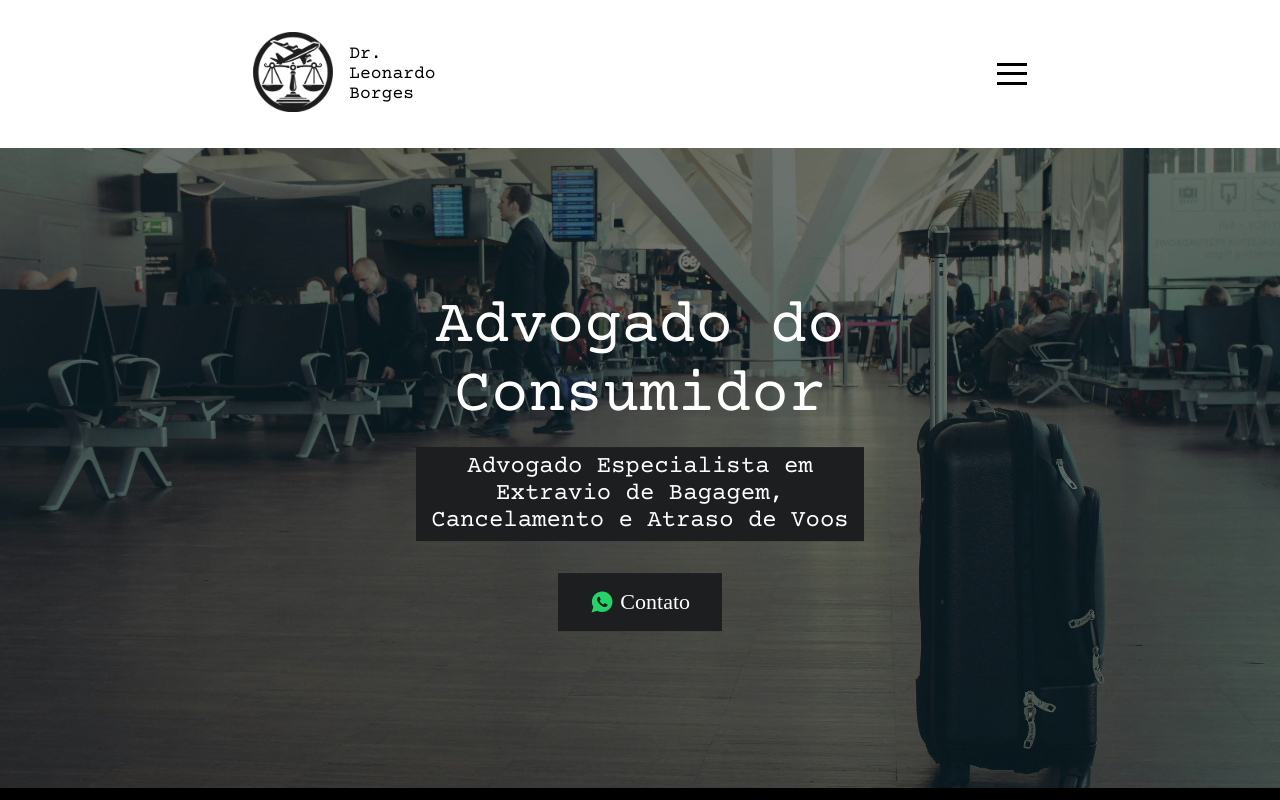
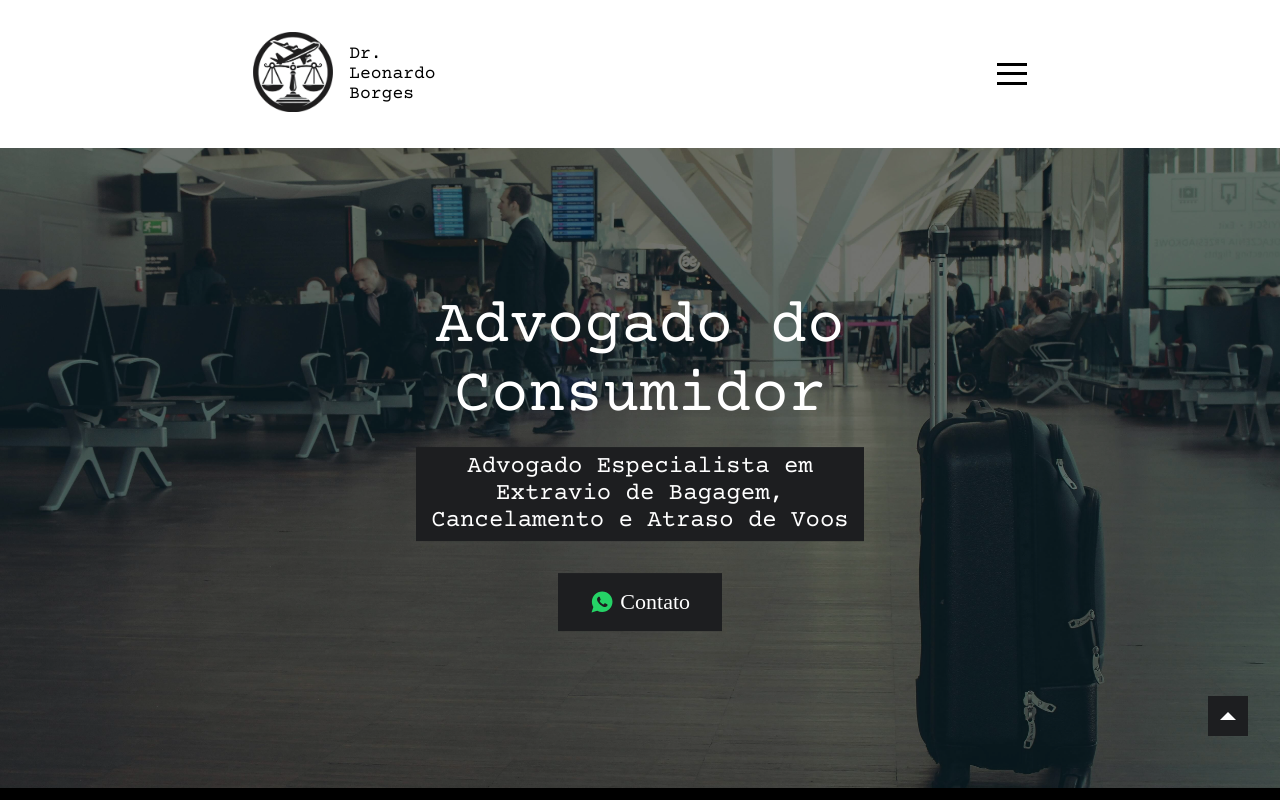
Before and after one commit to ThiagoBerenger/advleo, a React (Vite) app: page / in a window 1280 px wide. Shown: the top 800 px of the page. Built offline with nearby package versions, Linux system fonts and the light colour scheme.

Commit message:
Adicionando seta para subir a tela

```diff
--- /dev/null
+++ b/src/Components/ArrowUp/ArrowUp.jsx
@@ -0,0 +1,20 @@
+import React from 'react';
+import './ArrowUp.modules.css';
+import { IoMdArrowDropup } from "react-icons/io";
+
+const ArrowUp = () => {
+    const scrollToTop = () => {
+        window.scrollTo({
+            top: 0,
+            behavior: 'smooth',
+        });
+    };
+
+    return (
+        <div className='arrow-box' onClick={scrollToTop} style={{ cursor: 'pointer' }}>
+            <IoMdArrowDropup className='arrow' />
+        </div>
+    );
+}
+
+export default ArrowUp;
--- /dev/null
+++ b/src/Components/ArrowUp/ArrowUp.modules.css
@@ -0,0 +1,30 @@
+.arrow-box {
+    position: fixed;
+    bottom: 4rem;
+    right: 2rem;
+    background-color: var(--color-dark);
+    width: 40px;
+    height: 40px;
+    display: flex;
+    align-items: center;
+    justify-content: center;
+    cursor: pointer;
+    z-index: 1000;
+}
+
+.arrow {
+    font-size: 32px;
+    color: #fff;
+}
+
+.arrow-box:hover {
+    opacity: .9;
+}
+
+@media screen and (max-width: 900px) {
+    .arrow-box {
+        position: fixed;
+        bottom: 2rem;
+        right: 1rem;
+    }
+}
--- a/src/Routes/Atraso.jsx
+++ b/src/Routes/Atraso.jsx
@@ -1,9 +1,23 @@
-import React from 'react'
+import React, { useRef } from 'react'
 import AtrasoComponent from '../Components/AtrasoComponent/AtrasoComponent'
+
+import ArrowUp from '../Components/ArrowUp/ArrowUp'
 
 import { Helmet } from 'react-helmet'
 
 const Atraso = () => {
+
+    const topRef = useRef(null);
+
+    const scrollToTop = () => {
+        if (topRef.current) {
+            topRef.current.scrollIntoView({
+                top: 0,
+                behavior: 'smoth',
+            })
+        }
+    }
+
   return (
     <div>
         <Helmet>
@@ -16,6 +30,7 @@ const Atraso = () => {
               content="Especialista em indenizações por atrasos de voo. Descubra seus direitos como passageiro e como buscar reparação financeira por transtornos causados por atrasos de voos."
             />
         </Helmet>
+        <ArrowUp onClick={scrollToTop} />
         <AtrasoComponent />
     </div>
   )
--- a/src/Routes/Cancelamento.jsx
+++ b/src/Routes/Cancelamento.jsx
@@ -2,6 +2,7 @@ import React from 'react'
 import CancelamentoComponent from '../Components/CancelamentoComponent/CancelamentoComponent'
 
 import { Helmet } from 'react-helmet'
+import ArrowUp from '../Components/ArrowUp/ArrowUp'
 
 const Cancelamento = () => {
   return (
@@ -17,6 +18,7 @@ const Cancelamento = () => {
             />
         </Helmet>
         <CancelamentoComponent/>
+        <ArrowUp/>
     </div>
   )
 }
--- a/src/Routes/Extravio.jsx
+++ b/src/Routes/Extravio.jsx
@@ -2,6 +2,7 @@ import React from 'react'
 import ExtravioComponent from '../Components/ExtravioComponent/ExtravioComponent'
 
 import { Helmet } from 'react-helmet'
+import ArrowUp from '../Components/ArrowUp/ArrowUp'
 
 const Extravio = () => {
   return (
@@ -15,6 +16,7 @@ const Extravio = () => {
           />
       </Helmet>
         <ExtravioComponent/>
+        <ArrowUp/>
     </>
   )
 }
--- a/src/Routes/Home.jsx
+++ b/src/Routes/Home.jsx
@@ -10,6 +10,7 @@ import Customer from '../Components/Customer/Customer'
 import Covered from '../Components/Covered/Covered'
 
 import perfilMeta from '../assets/images/perfilmeta.png'
+import ArrowUp from '../Components/ArrowUp/ArrowUp';
 
 const Home = () => {
   return (
@@ -46,6 +47,7 @@ const Home = () => {
         <Problem />
         <Customer />
         <Covered />
+        <ArrowUp/>
     </>
   )
 }
--- a/src/Routes/Overbooking.jsx
+++ b/src/Routes/Overbooking.jsx
@@ -2,6 +2,7 @@ import React from 'react'
 import OverbookingComponent from '../Components/OverbookingComponent/OverbookingComponent'
 
 import { Helmet } from 'react-helmet'
+import ArrowUp from '../Components/ArrowUp/ArrowUp'
 
 const Overbooking = () => {
   return (
@@ -17,6 +18,7 @@ const Overbooking = () => {
             />
       </Helmet>
         <OverbookingComponent/>
+        <ArrowUp/>
     </div>
   )
 }
```
